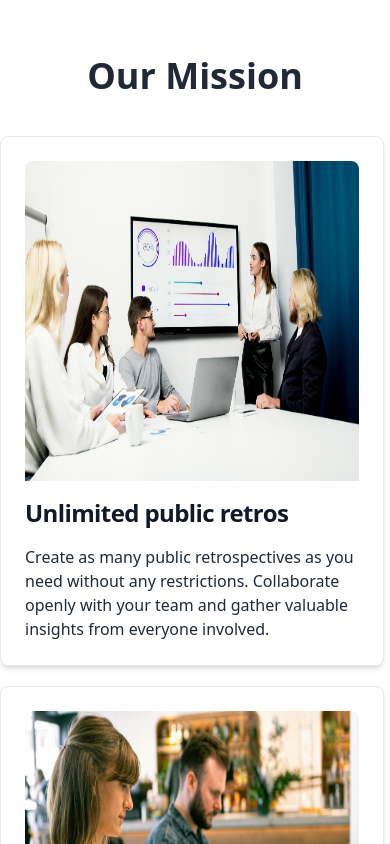
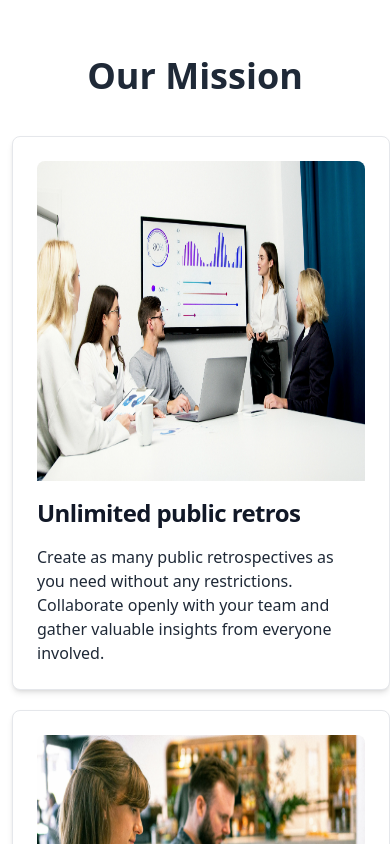
Before and after one commit to patrickiyiakimo/retro-manager, a React (Create React App) app: page / in a window 390 px wide. Shown: the part 2560-3404 px from the top of the page. Built offline with nearby package versions, Linux system fonts and the light colour scheme; a web font is replaced by a local one.

Commit message:
made the retro app more responsive

```diff
--- a/src/layout/PublicRetro.tsx
+++ b/src/layout/PublicRetro.tsx
@@ -28,9 +28,12 @@ export default function Sprint({ publicRetro }: RetroProps) {
   return (
     <div className="py-20 text-gray-800 dark:text-white">
       <h1 className="text-center text-4xl font-bold">Our Mission</h1>
-      <div className="my-10 grid gap-5 sm:grid-cols-2 md:ml-10 md:gap-10 md:px-10 lg:ml-32 lg:px-32">
+      <div className="my-10 grid gap-5 sm:grid-cols-1 md:ml-10 md:grid-cols-2 md:gap-10 md:px-10 lg:grid-cols-3 lg:px-32">
         {publicRetro.map(({ id, Icon, title, body, image }, index) => (
-          <Card key={id} className="max-w-sm">
+          <Card
+            key={id}
+            className="ml-3 max-w-sm sm:max-w-full lg:ml-0 lg:max-w-sm "
+          >
             {loadingStates[index] && (
               <div
                 role="status"
@@ -54,18 +57,24 @@ export default function Sprint({ publicRetro }: RetroProps) {
                 <div className="h-2 rounded-full bg-gray-200 dark:bg-gray-700"></div>
               </div>
             )}
-            <figure className={`overflow-hidden ${loadingStates[index] ? "hidden" : ""}`}>
+            <figure
+              className={`overflow-hidden ${loadingStates[index] ? "hidden" : ""}`}
+            >
               <img
                 src={image}
                 alt={`${title} logo`}
-                className="h-80 w-96 rounded-t-lg transition-transform duration-300 ease-out hover:scale-105"
+                className="h-80 w-96 rounded-t-lg transition-transform  duration-300 ease-out hover:scale-105 sm:h-80 sm:w-full lg:h-80 lg:w-96"
                 onLoad={() => handleImageLoad(index)}
               />
             </figure>
-            <h5 className={`text-2xl font-bold tracking-tight text-gray-900 dark:text-white ${loadingStates[index] ? "hidden" : ""}`}>
+            <h5
+              className={`text-2xl font-bold tracking-tight text-gray-900 dark:text-white ${loadingStates[index] ? "hidden" : ""}`}
+            >
               {title}
             </h5>
-            <p className={`font-normal text-gray-800 dark:text-white ${loadingStates[index] ? "hidden" : ""}`}>
+            <p
+              className={`font-normal text-gray-800 dark:text-white ${loadingStates[index] ? "hidden" : ""}`}
+            >
               {body}
             </p>
           </Card>
```
